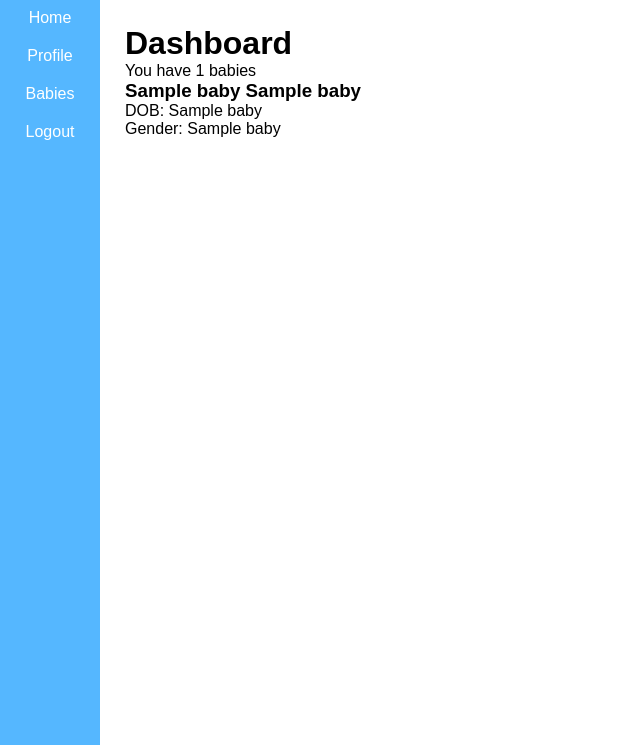
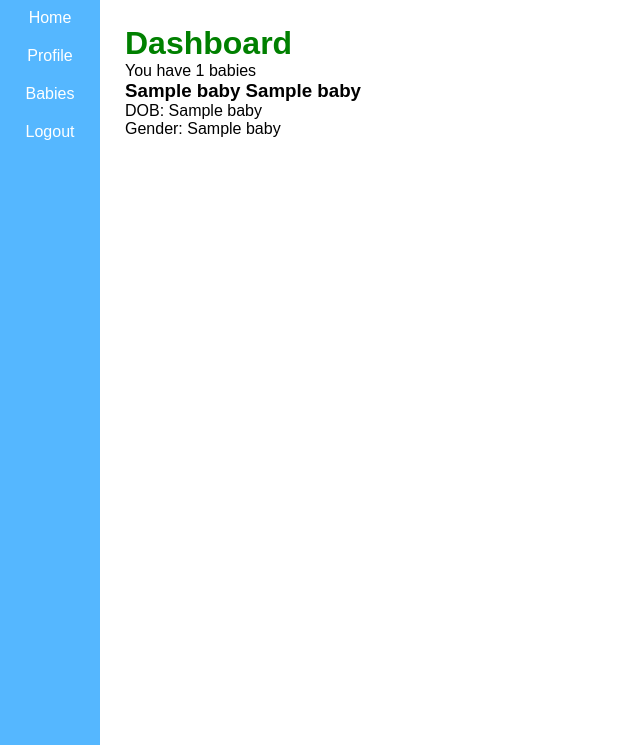
Before and after one commit to nabl2290/cspb-3308-team-5-project, a Flask app: template templates/dashboard.html in a window 1280 px wide. Shown: the part 55-800 px from the top of the page, without its empty margins (0-640 px from the left). Run offline with Flask 3, Linux system fonts and the light colour scheme; the template is opened without the code that fills it: most values are stand-ins (such as "Sample title", 1, 10 or a date in 2020).

Commit message:
Updated dynamic calls to css per page, Added in static/css/dashboard.html

```diff
--- /dev/null
+++ b/static/css/dashboard.css
@@ -0,0 +1,3 @@
+.dashboard-h1{
+    color: green;
+}
--- a/templates/base.html
+++ b/templates/base.html
@@ -4,8 +4,9 @@
     <head>
         <meta charset="UTF-8">
         <meta name="viewport" content="width=device-width, initial-scale=1.0">
-        <title>{% block title %}My Website{% endblock %}</title>
+        <title>Baby Steps</title>
         <link rel="stylesheet" href="{{ url_for('static', filename='css/styles.css') }}">
+        {% block stylesheet%}{% endblock %}
         <!-- <link rel="stylesheet" href="../static/css/styles.css"> -->
     </head>
     <body>
--- a/templates/dashboard.html
+++ b/templates/dashboard.html
@@ -1,7 +1,11 @@
 {% extends "base.html" %}
 
+{% block stylesheet %}
+<link rel="stylesheet" href="{{ url_for('static', filename='css/dashboard.css') }}">
+{% endblock %}
+
 {% block content %}
-<h1>Dashboard</h1>
+<h1 class="dashboard-h1">Dashboard</h1>
     <p>You have {{ baby_count }} babies</p>
 
     {% for baby in babies %}
```
